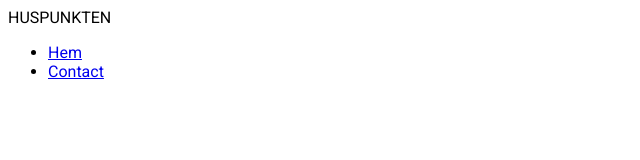
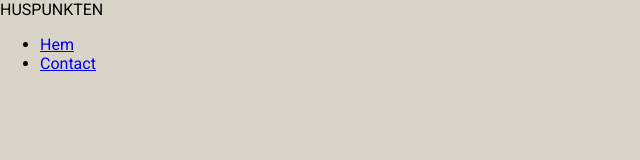
Before and after one commit to dejv0ld/huspunkten, a plain HTML site: page index.html in a window 1280 px wide. Shown: the whole page, without its empty margins (0-640 px from the left). Drawn offline with Linux system fonts and the light colour scheme.

Commit message:
body done

```diff
--- a/style.css
+++ b/style.css
@@ -27,3 +27,17 @@
   --white: #ffffff;
 }
 /*Above Validated 8/9-2022 10:33*/
+
+/* 2. Body, html settings */
+body, html {
+  /*Makt so that all space is stretched*/
+  margin: 0;
+  padding: 0;
+  /* Using my pre-decided color using "var() function */
+  background-color: var(--five);
+  /* No overflow */
+  overflow-x: hidden;
+  height: 100%
+}
+
+/* Above Validated 8/9-2022 10:53 */
```
